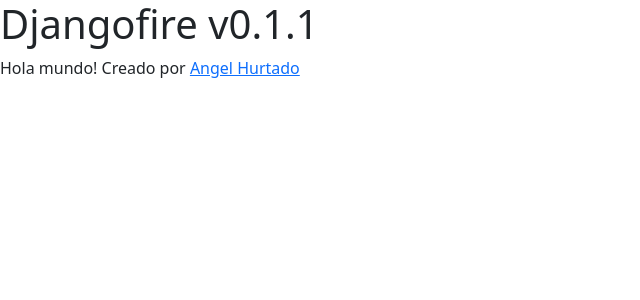
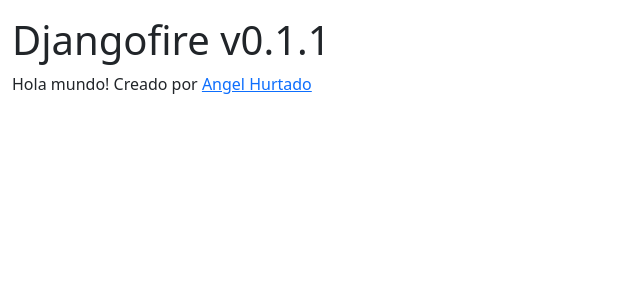
Before and after one commit to angelxehg/djangofire-pwa, a React (Create React App) app: page / in a window 1280 px wide. Shown: the top 300 px of the page, without its empty margins (0-640 px from the left). Built offline with nearby package versions, Linux system fonts and the light colour scheme.

Commit message:
Container base

```diff
--- a/src/App.tsx
+++ b/src/App.tsx
@@ -2,7 +2,7 @@ import React from 'react';
 
 const App = () => {
   return (
-    <div>
+    <div className="container-fluid pt-3 pb-3">
       <header>
         <h1>Djangofire v0.1.1</h1>
         <p>
--- a/src/styles.scss
+++ b/src/styles.scss
@@ -9,7 +9,7 @@
 @import "../node_modules/bootstrap/scss/reboot";
 @import "../node_modules/bootstrap/scss/type";
 // @import "../node_modules/bootstrap/scss/images";
-// @import "../node_modules/bootstrap/scss/containers";
+@import "../node_modules/bootstrap/scss/containers";
 // @import "../node_modules/bootstrap/scss/grid";
 // @import "../node_modules/bootstrap/scss/tables";
 // @import "../node_modules/bootstrap/scss/forms";
```
